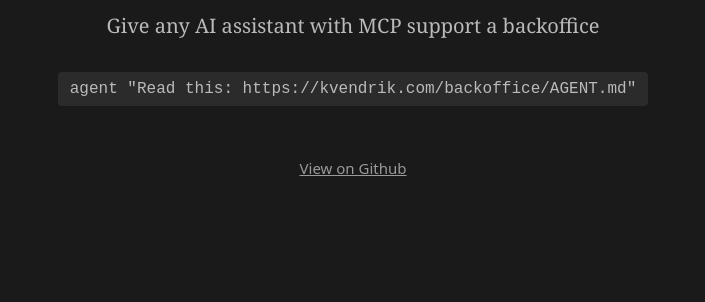
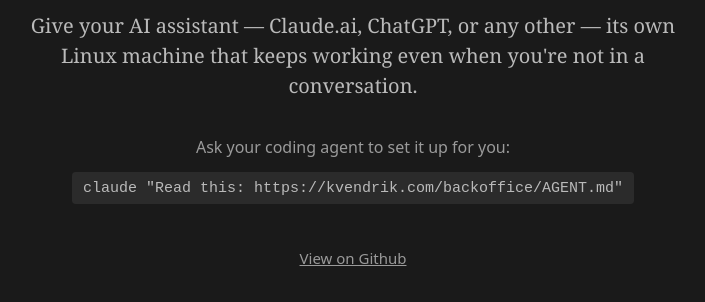
Before and after one commit to kvendrik/backoffice, a website: page index.html in a window 1280 px wide. Shown: the part 344-646 px from the top of the page, without its empty margins (287-992 px from the left). Drawn offline with Linux system fonts and the light colour scheme.

Commit message:
fixes index

```diff
--- a/index.html
+++ b/index.html
@@ -19,9 +19,12 @@
         background-color: #1a1a1a;
       }
       main {
-        max-width: 600px;
+        width: 100%;
+        max-width: 800px;
         margin: 0 auto;
         padding-top: 25vh;
+        padding-left: 5%;
+        padding-right: 5%;
         text-align: center;
       }
       div {
@@ -37,8 +40,27 @@
         margin-top: 0.25em;
         margin-bottom: 1.5em;
       }
+      small {
+        font-size: 0.8em;
+        opacity: 0.8;
+        font-family:
+          ui-sans-serif,
+          system-ui,
+          -apple-system,
+          BlinkMacSystemFont,
+          "Segoe UI",
+          Roboto,
+          "Helvetica Neue",
+          Arial,
+          "Noto Sans",
+          sans-serif,
+          "Apple Color Emoji",
+          "Segoe UI Emoji",
+          "Segoe UI Symbol",
+          "Noto Color Emoji";
+      }
       code {
-        font-size: 0.8rem;
+        font-size: 0.75em;
         font-family: monospace;
         background-color: #2b2b2b;
         padding: 0.5em 0.75em;
@@ -69,17 +91,26 @@
         text-decoration: underline;
         color: inherit;
       }
+
+      pre {
+        margin-top: -1rem;
+        margin-bottom: 1rem;
+      }
     </style>
   </head>
   <body>
     <main>
       <div>🏤</div>
       <h1>Backoffice</h1>
-      <p>Give any AI assistant with MCP support a backoffice</p>
       <p>
-        <code>agent "Read this: https://kvendrik.com/backoffice/AGENT.md"</code>
+        Give your AI assistant — Claude.ai, ChatGPT, or any other — its own Linux machine that keeps
+        working even when you're not in a conversation.
       </p>
-      <a class="button" href="https://github.com/kvendrik/backoffice">View on Github</a>
+      <p>
+        <small>Ask your coding agent to set it up for you:</small>
+      </p>
+      <pre><code>claude "Read this: https://kvendrik.com/backoffice/AGENT.md"</code></pre>
+      <p><a class="button" href="https://github.com/kvendrik/backoffice">View on Github</a></p>
     </main>
   </body>
 </html>
```
Also changed, not shown: planning/persistence.md (deleted, +0 -64 lines).
